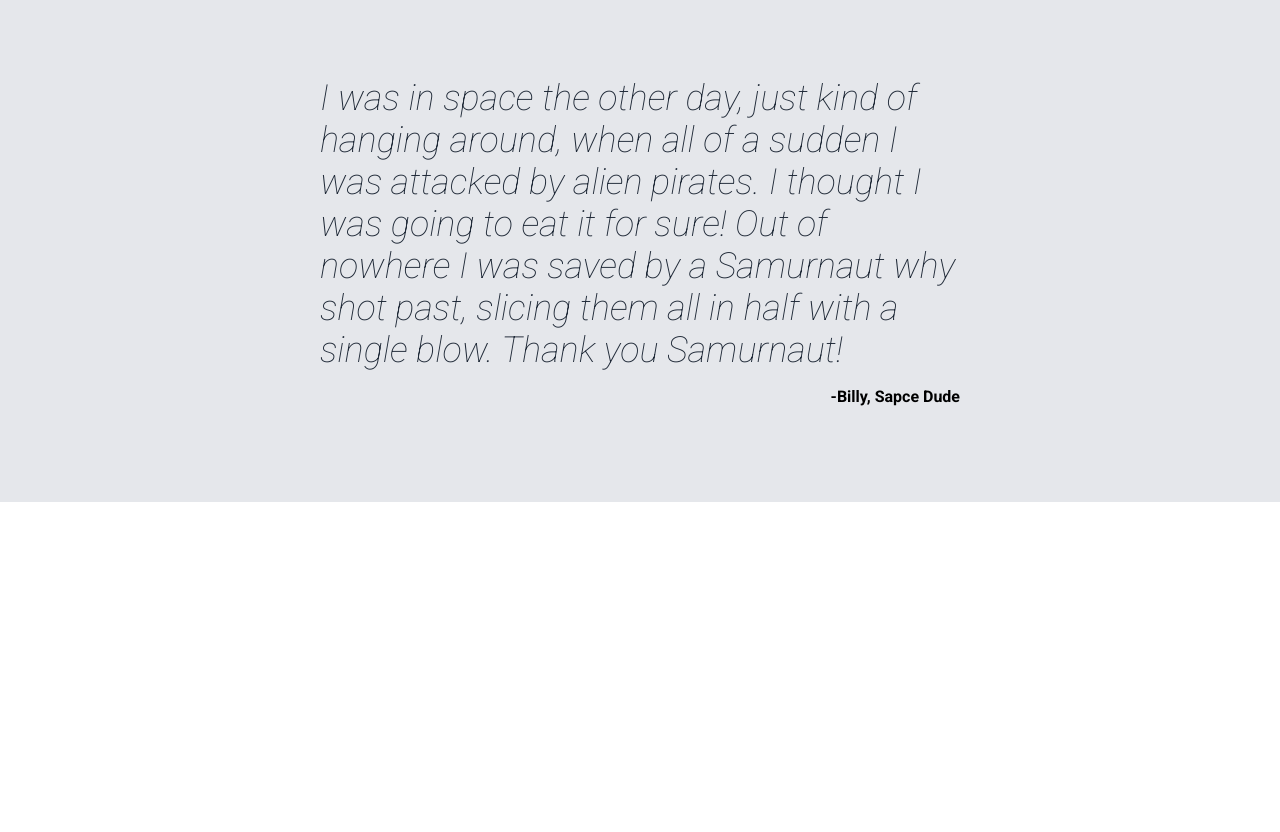
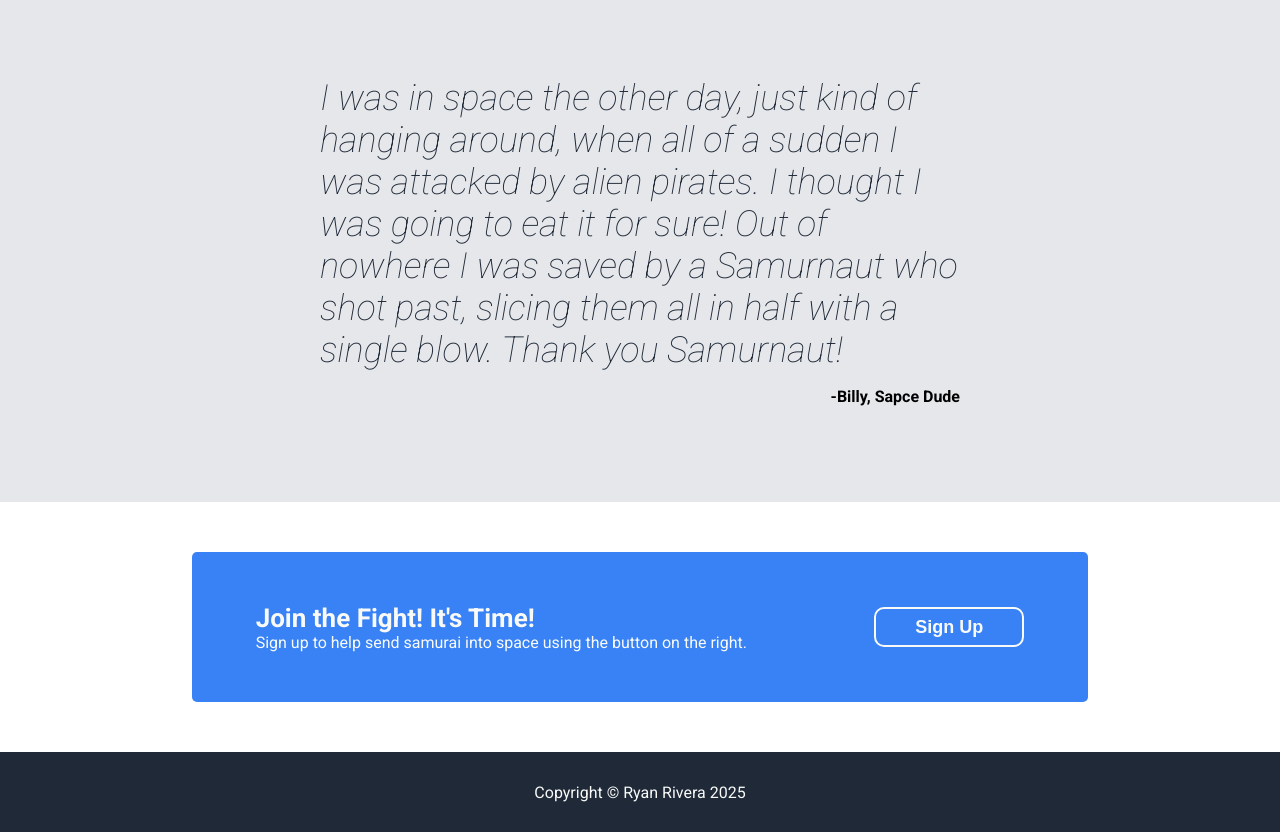
Before and after one commit to JSongProvision/TOP-project-landingPage, a plain HTML site: page index.html in a window 1280 px wide. Shown: the part 931-1763 px from the top of the page. Before the commit the page ends 1433 px from the top, so only its background shows below. Drawn offline with Linux system fonts and the light colour scheme.

Commit message:
Complete Project
Finished last elements and styling to complete project requirements

```diff
--- a/index.html
+++ b/index.html
@@ -59,14 +59,24 @@
 
     <div class="quote-container">
         <div class="quote-content">
-            <p class="quote">I was in space the other day, just kind of hanging around, when all of a sudden I was attacked by alien pirates. I thought I was going to eat it for sure! Out of nowhere I was saved by a Samurnaut why shot past, slicing them all in half with a single blow. Thank you Samurnaut!</p>
+            <p class="quote">I was in space the other day, just kind of hanging around, when all of a sudden I was attacked by alien pirates. I thought I was going to eat it for sure! Out of nowhere I was saved by a Samurnaut who shot past, slicing them all in half with a single blow. Thank you Samurnaut!</p>
             <p class="author">-Billy, Sapce Dude</p>
         </div>
 
     </div>
 
+    <div class="cta-container">
+        <div class="cta-content">
+            <div class="cta-text">
+                <p class="cta-header">Join the Fight! It's Time!</p>
+                <p class="cta-text">Sign up to help send samurai into space using the button on the right.</p>
+            </div>
+            <button class="cta-button">Sign Up</button>
+        </div>
+    </div>
+
     <div class="footer">
-
+        <p>Copyright © Ryan Rivera 2025</p>
     </div>
 </body>
 </html>
--- a/styles.css
+++ b/styles.css
@@ -142,9 +142,49 @@ body {
 
 .cta-content {
     display: flex;
-
+    justify-content: space-around;
+    align-items: center;
+    width: 70vw;
+    height: 150px;
+    color: #F9FAF8;
+    background-color: #3882F6;
+    margin: 50px;
+    border-radius: 5px;
+    padding:0;
 }
 
+.cta-header {
+    font-weight: bold;
+    font-size: 26px;
+    padding:0;
+    margin:0;
+}
+
+.cta-button {
+    background-color: #3882F6;
+    border-radius: 10px;
+    border-color: #F9FAF8;
+    border-style: solid;
+    color: #F9FAF8;
+    font-size: 18px;
+    font-weight: bold;
+    width: 150px;
+    height: 40px;
+}
+
+.cta-text {
+    padding:0;
+    margin:0;
+}
+
+.footer {
+    display: flex;
+    justify-content: center;
+    align-items: center;
+    background-color: #1F2937;
+    color: #F9FAF8;
+    height: 10vh;
+}
 ul {
     display: flex;
     gap: 16px;
```
